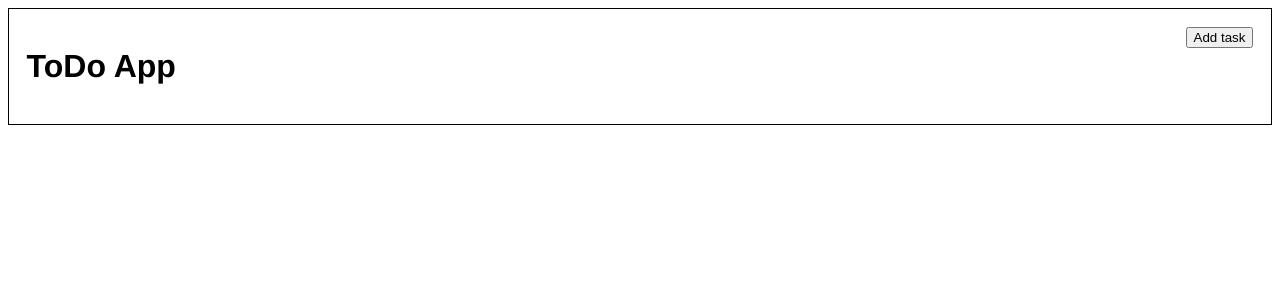
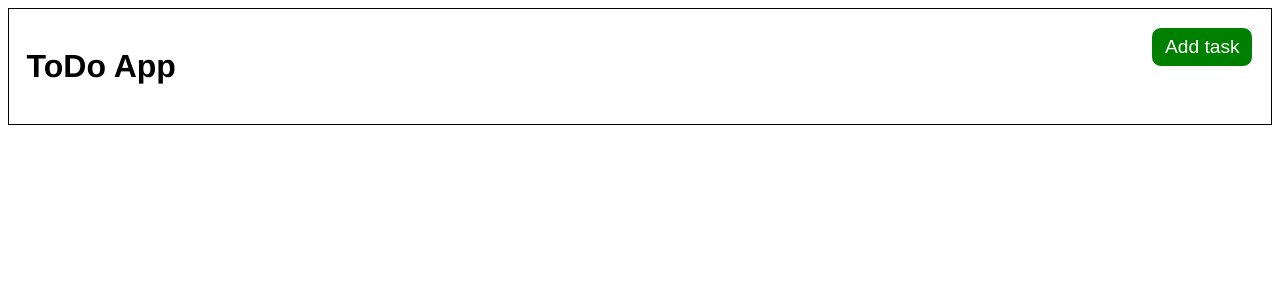
Before and after one commit to david-lafontant/todo-angular, an Angular app: page / in a window 1280 px wide. Shown: the top 300 px of the page. Built offline with nearby package versions, Linux system fonts and the light colour scheme.

Commit message:
Add class and background color to button

```diff
--- a/src/app/components/button/button.component.html
+++ b/src/app/components/button/button.component.html
@@ -1 +1 @@
-<button type="button">{{text}}</button>
+<button class="btn" [ngStyle]="{'background-color': color}" type="button">{{text}}</button>
```
